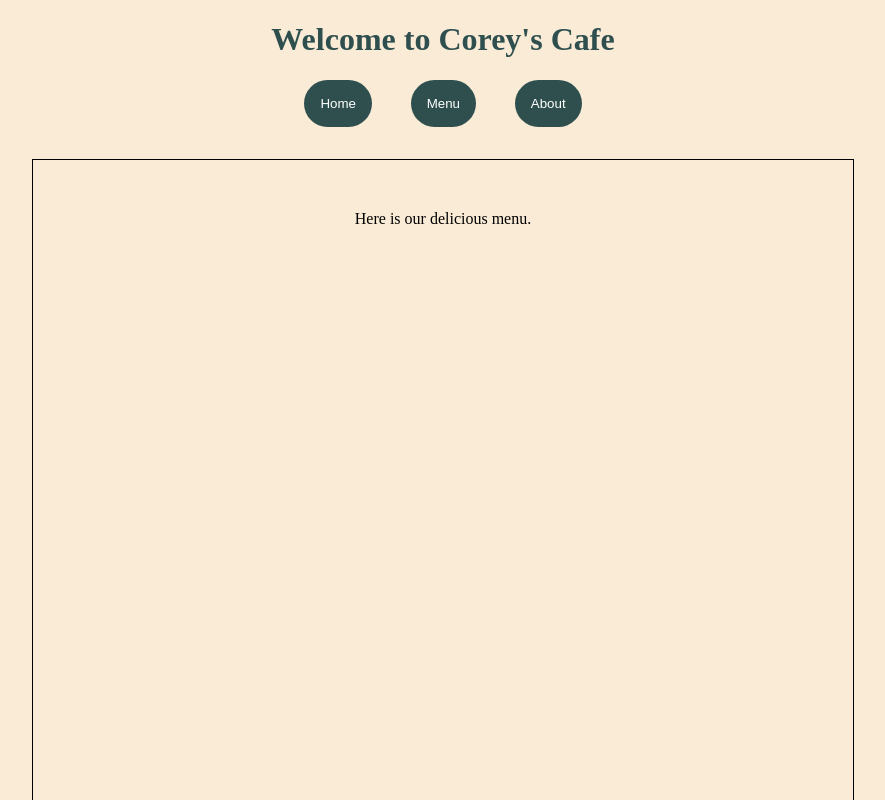
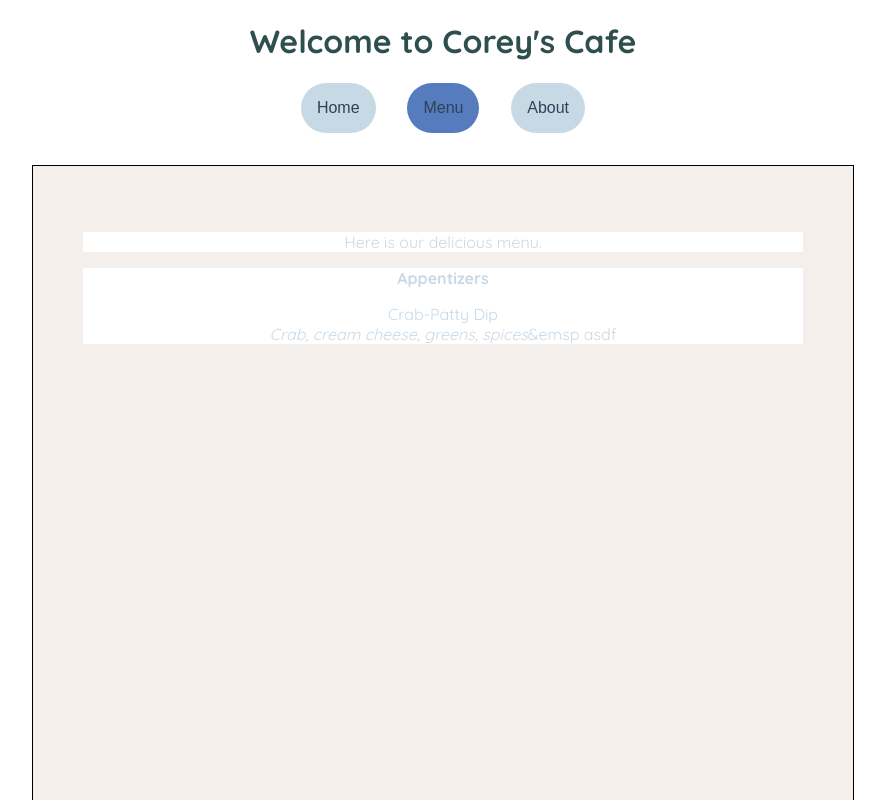
Before and after one commit to LisCore/Lib2, a website built with webpack: page src/index.html in a window 1280 px wide. Both pictures are taken after a click on the button "Menu". Shown: the top 800 px of the page, without its empty margins (197-1082 px from the left). Built offline with nearby package versions, Linux system fonts and the light colour scheme.

Commit message:
Added some styling to buttons and colors to bg/btn

```diff
--- a/src/home.js
+++ b/src/home.js
@@ -6,12 +6,13 @@ import x from './assets/twitter.png';
 export function createHome(content) {
     clearContent(content);
     let homeContent = document.createElement("div");
+    homeContent.classList.add('clicked');
     homeContent.className = "page-content";
-    homeContent.innerHTML = `
+
+    const homeHTML = `
         <div class="home-content">
             <p>Welcome to Corey's Cafe! <br>We are proud and honored that you want to experience the delicious and wonderful flavors right in the heart of Paris.</p>
-            <p>Now if you have not already heard about the rat in the room or have not read the infamous food critic Ego's now highest-reviewed restaurant or are simply new to Paris, we do things a little unorthodox compared to other restaurants around the city,
-            and you will be surprised at what you can expect.</p>
+            <p>Now if you have not already heard about the rat in the room or have not read the infamous food critic Ego's now highest-reviewed restaurant or are simply new to Paris, we do things a little unorthodox compared to other restaurants around the city, and you will be surprised at what you can expect.</p>
             <p>We do not judge nor discriminate about who can cook because, as the famous Gusteau once said, "Anyone can cook."</p>
             <br><br><br>
         </div>
@@ -26,12 +27,13 @@ export function createHome(content) {
             Email: corelee@pdx.edu<br>
             Socials:
             <div class="icon-links">
-                <a href="https://facebook.com"><img src="${fb}" alt="fb" class="icon"></a>
-                <a href="https://www.instagram.com"><img src="${ig}" alt="ig" class="icon"></a>
-                <a href="https://www.x.com"><img src="${x}" alt="twitter" class="icon"></a>
+                <a href="https://facebook.com"><img src="${fb}" alt="Facebook" class="icon"></a>
+                <a href="https://www.instagram.com"><img src="${ig}" alt="Instagram" class="icon"></a>
+                <a href="https://www.x.com"><img src="${x}" alt="Twitter" class="icon"></a>
             </div>
         </div>
     `;
 
+    homeContent.innerHTML = homeHTML;
     appendContent(content, homeContent);
 }
--- a/src/index.js
+++ b/src/index.js
@@ -2,7 +2,7 @@ import './styles/style.css';
 import { createHome } from './home.js';
 import { createAbout } from './about.js';
 import { createMenu } from './menu.js';
-// import { appendContent, clearContent } from './utils.js';
+import { markButtonAsClicked } from './utils.js';
 
 document.addEventListener("DOMContentLoaded", () => {
     const content = document.querySelector("#content");
@@ -15,9 +15,19 @@ document.addEventListener("DOMContentLoaded", () => {
     const menu = document.querySelector(".menu");
     const about = document.querySelector(".about");
 
-    home.addEventListener("click", () => createHome(content));
-    menu.addEventListener("click", () => createMenu(content));
-    about.addEventListener("click", () => createAbout(content));
+    home.addEventListener("click", () => {
+        createHome(content);
+        markButtonAsClicked(home);
+    });
+    menu.addEventListener("click", () => {
+        createMenu(content);
+        markButtonAsClicked(menu);
+    });
+    about.addEventListener("click", () => {
+        createAbout(content);
+        markButtonAsClicked(about);
+    });
 
     createHome(content);
+    markButtonAsClicked(home);
 });
--- a/src/menu.js
+++ b/src/menu.js
@@ -4,7 +4,18 @@ export function createMenu(content) {
     clearContent(content);
     let menuContent = document.createElement("div");
     menuContent.className = "page-content";
-    menuContent.textContent = "Here is our delicious menu.";
 
+    const menuHTML = `
+        <p>Here is our delicious menu.</p>
+        <div class="menu-content">
+            <p><strong>Appentizers</strong></p>
+            <p>Crab-Patty Dip<br>
+            <em>Crab, cream cheese, greens, spices</em>&emsp asdf</p>
+
+        </div>
+
+    `;
+
+    menuContent.innerHTML = menuHTML;
     appendContent(content, menuContent);
 }
--- a/src/styles/style.css
+++ b/src/styles/style.css
@@ -1,10 +1,17 @@
+@import url('https://fonts.googleapis.com/css2?family=Quicksand:wght@300..700&display=swap');
+
 header>h1 {
     color: darkslategray;
     text-align: center;
 }
 
 * {
-    background-color: antiquewhite;
+    background-color: #FFFFFF;
+}
+
+body {
+    font-family: 'Quicksand', sans-serif;
+    color: #C8D9E6;
 }
 
 .home,
@@ -13,14 +20,36 @@ header>h1 {
     padding: 1rem;
     margin: auto;
     border: none;
-    background-color: darkslategrey;
+    background-color: #C8D9E6;
     border-radius: 25px;
     cursor: pointer;
-    color: white;
+    color: #2F4156;
+}
+
+/* button:hover {
+    background-color: #567CBD;
+    transition: background-color ease 0.3s;
+}
+
+button:active {
+    background-color: #567CBD;
+} */
+button {
+    background-color: #3498db;
+    transition: background-color 0.3s ease;
+    border: none;
+    padding: 10px 20px;
+    font-size: 16px;
+    color: #fff;
+    cursor: pointer;
 }
 
 button:hover {
-    background-color: aliceblue;
+    background-color: #567CBD;
+}
+
+button.clicked {
+    background-color: #567CBD;
 }
 
 nav {
@@ -52,10 +81,6 @@ nav {
     border: 5px inset black;
     border-bottom: 5px dashed black;
     border-right: 5px dashed black;
-    /* margin-left: 15px;
-    margin-right: 15px;
-    margin-bottom: 15px;
-    padding-bottom: 50px; */
     margin-bottom: 15px;
     padding-bottom: 10px;
 }
--- a/src/utils.js
+++ b/src/utils.js
@@ -1,4 +1,5 @@
 export function appendContent(content, newContent) {
+    newContent.style.backgroundColor = "#f5efeb";
     content.appendChild(newContent);
 }
 
@@ -7,3 +8,8 @@ export function clearContent(content) {
         content.removeChild(content.firstChild);
     }
 }
+
+export function markButtonAsClicked(button) {
+    document.querySelectorAll('button').forEach(btn => btn.classList.remove('clicked'));
+    button.classList.add('clicked');
+}
--- a/webpack.config.js
+++ b/webpack.config.js
@@ -30,6 +30,10 @@ module.exports = {
                 test: /\.(png|svg|jpg|jpeg|gif)$/i,
                 type: 'asset/resource',
             },
+            {
+                test: /\.(woff|woff2|eot|ttf|otf)$/i,
+                type: 'asset/resource',
+            },
         ],
     },
     plugins: [
```
Also changed, not shown: src/fonts/my-font.woff (added), src/fonts/my-font.woff2 (added).
